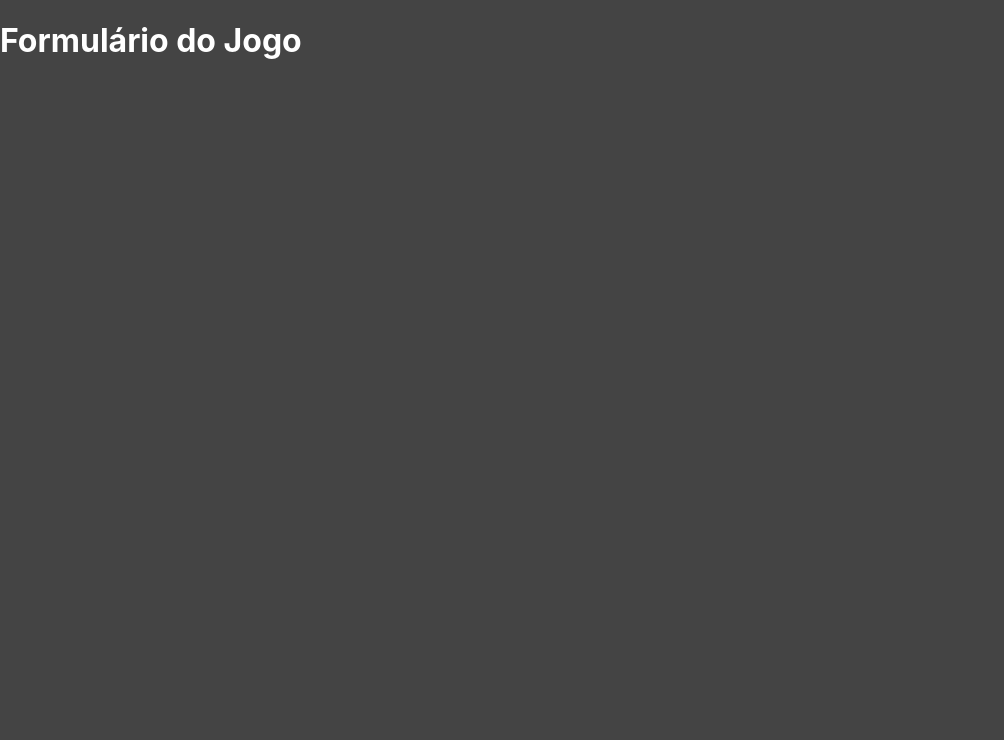
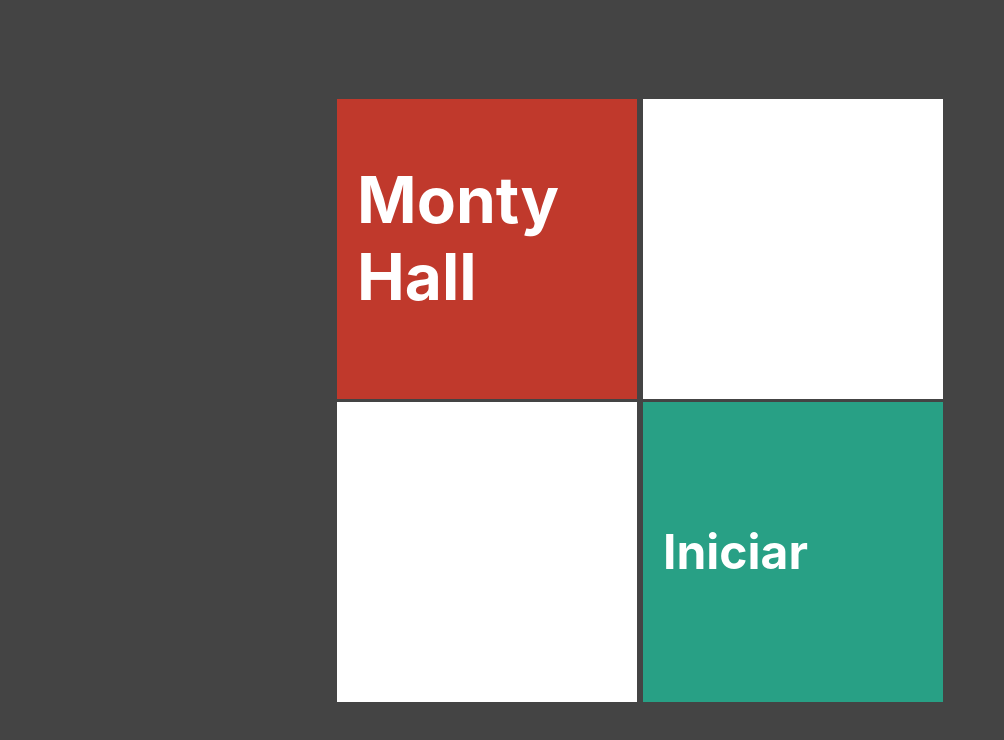
Before and after one commit to victormicco/DoorGame, a Next.js app: page / in a window 1280 px wide. Shown: the top 740 px of the page, without its empty margins (0-1004 px from the left). Built offline with nearby package versions, Linux system fonts and the light colour scheme.

Commit message:
Prototype Home Page

```diff
--- /dev/null
+++ b/components/Cartao.tsx
@@ -0,0 +1,19 @@
+import styles from "../styles/Cartao.module.css";
+
+interface CartaoProps {
+  bgcolor?: string;
+  children?: any;
+}
+
+export default function Cartao(props: CartaoProps) {
+  return (
+    <div
+      className={styles.cartao}
+      style={{
+        backgroundColor: props.bgcolor ?? "#fff",
+      }}
+    >
+      {props.children}
+    </div>
+  );
+}
--- a/pages/index.tsx
+++ b/pages/index.tsx
@@ -1,12 +1,24 @@
-import { useState } from "react";
-import Porta from "../components/Porta";
-import PortaModel from "../model/porta";
-import { atualizarPortas, criarPortas } from "./../functions/portas";
+import styles from "../styles/Formulario.module.css";
+import Cartao from "../components/Cartao";
+import Link from "next/link";
 
-export default function Home() {
+export default function Formulario() {
   return (
-    <div style={{ display: "flex" }}>
-      <h1>Formulário do Jogo</h1>
+    <div className={styles.formulario}>
+      <div>
+        <Cartao bgcolor="#c0392c">
+          <h1>Monty Hall</h1>
+        </Cartao>
+        <Cartao></Cartao>
+      </div>
+      <div>
+        <Cartao></Cartao>
+        <Cartao bgcolor="#28a085">
+          <Link href={`/jogo/4/2`}>
+            <h2 className={styles.link}>Iniciar</h2>
+          </Link>
+        </Cartao>
+      </div>
     </div>
   );
 }
--- /dev/null
+++ b/styles/Cartao.module.css
@@ -0,0 +1,9 @@
+.cartao {
+  display: flex;
+  width: 300px;
+  height: 300px;
+  color: #fff;
+  margin: 3px;
+  font-size: 2rem;
+  padding: 20px;
+}
--- /dev/null
+++ b/styles/Formulario.module.css
@@ -0,0 +1,14 @@
+.formulario {
+  display: flex;
+  justify-content: center;
+  align-items: center;
+  height: 100vh;
+}
+
+.link {
+  display: flex;
+  flex: "1";
+  justify-content: center;
+  align-items: center;
+  margin: 0;
+}
```
